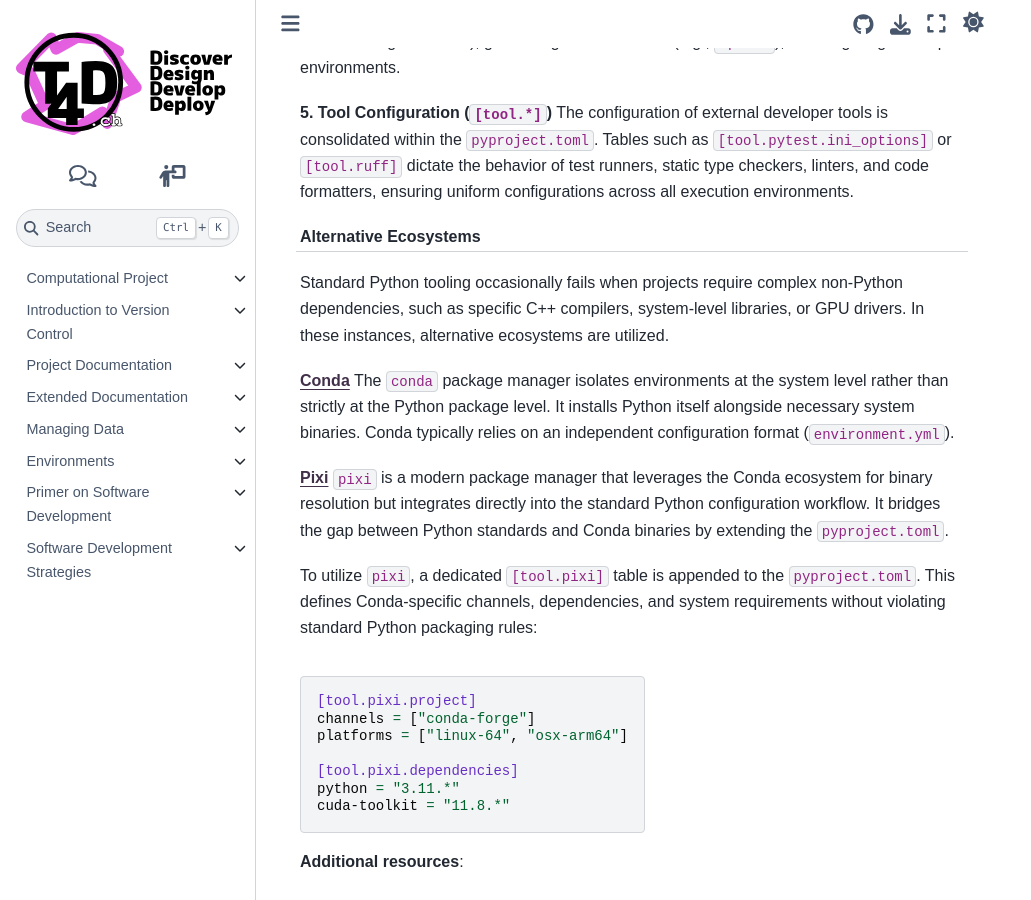
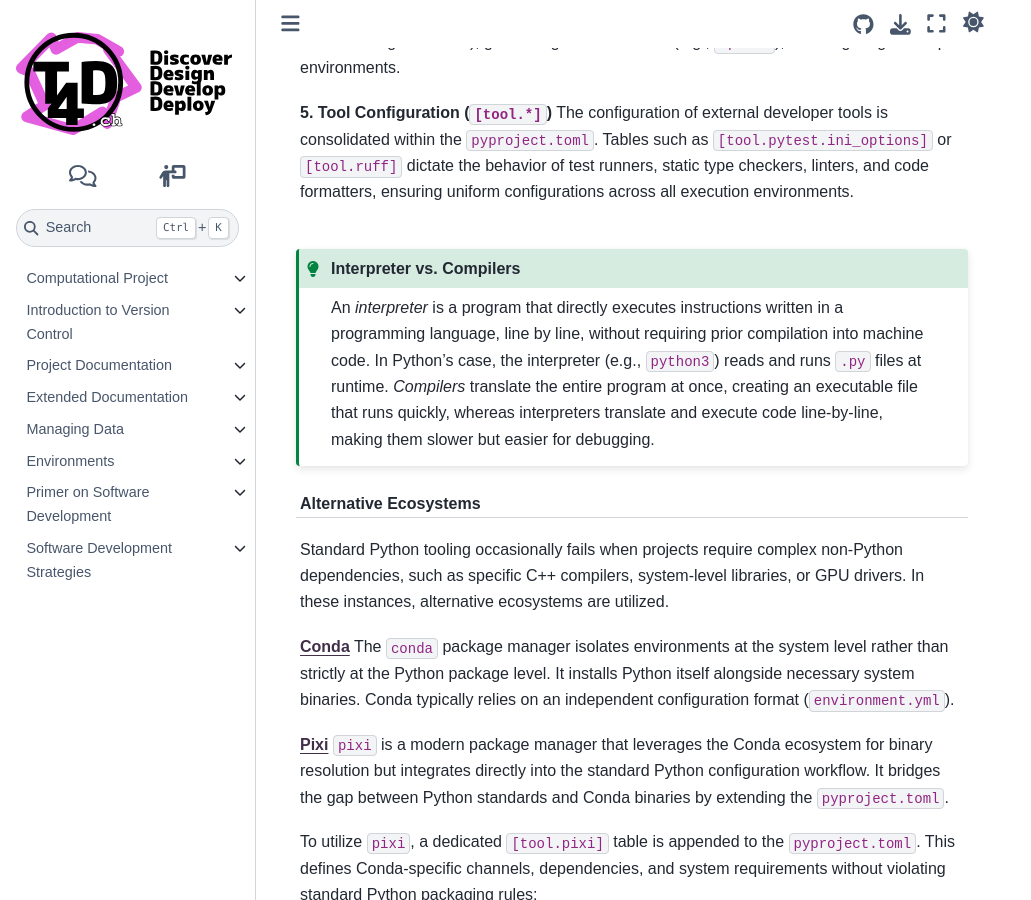
Before and after one commit to t4d-gmbh/researchSoftwareEngineering, a Sphinx documentation site: the page built from source/content/declaringEnvironment/pythonEnv/declarationStandards.md, in a window 1280 px wide and 900 px high, scrolled down 1285 px. Shown: the whole window, without its empty margins (0-1031 px from the left). Built offline with Sphinx 7.4.7 and the Sphinx Book theme 1.1.4, drawn with Linux system fonts in a browser that asks for light colours; some web fonts are replaced; the version number could not be read and is left out.

Commit message:
Add explanation of interpreters vs. compilers in declaration standards

```diff
--- a/source/content/declaringEnvironment/pythonEnv/declarationStandards.md
+++ b/source/content/declaringEnvironment/pythonEnv/declarationStandards.md
@@ -87,6 +87,12 @@ Optional dependencies are utilized to define distinct, compartmentalized executi
 **5. Tool Configuration (`[tool.*]`)**
 The configuration of external developer tools is consolidated within the `pyproject.toml`. Tables such as `[tool.pytest.ini_options]` or `[tool.ruff]` dictate the behavior of test runners, static type checkers, linters, and code formatters, ensuring uniform configurations across all execution environments.
 
+:::{admonition} Interpreter vs. Compilers
+:class: tip
+An *interpreter* is a program that directly executes instructions written in a programming language, line by line, without requiring prior compilation into machine code. In Python's case, the interpreter (e.g., `python3`) reads and runs `.py` files at runtime.
+*Compilers* translate the entire program at once, creating an executable file that runs quickly, whereas interpreters translate and execute code line-by-line, making them slower but easier for debugging.
+:::
+
 #### Alternative Ecosystems
 
 Standard Python tooling occasionally fails when projects require complex non-Python dependencies, such as specific C++ compilers, system-level libraries, or GPU drivers.
```
